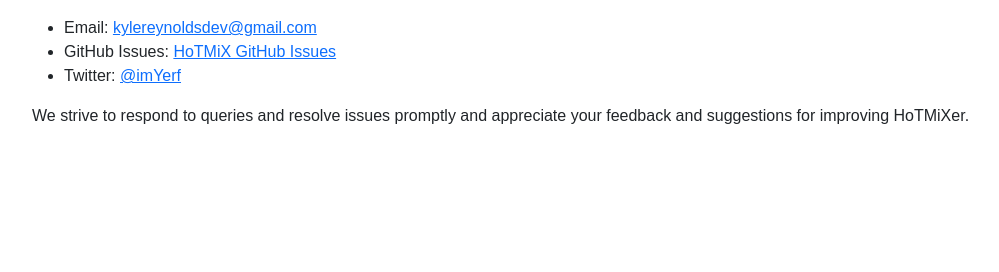
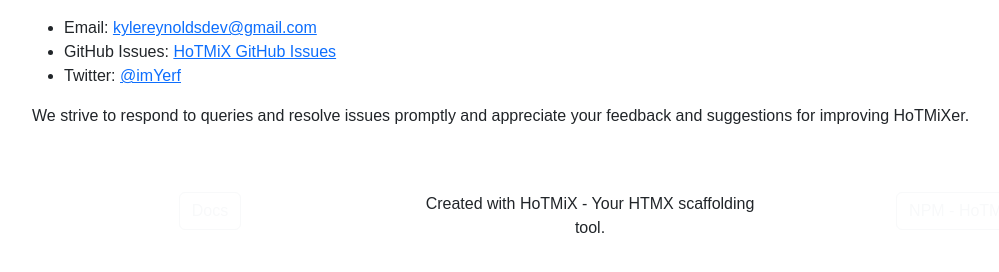
Before and after one commit to KDreynolds/hotmix_site, a Flask app: page /templates/docs.html in a window 1280 px wide. Shown: the part 910-1182 px from the top of the page, without its empty margins (50-1049 px from the left). Before the commit the page ends 1034 px from the top, so only its background shows below. Run offline with Flask 3, Linux system fonts and the light colour scheme.

Commit message:
broke shit

```diff
--- a/templates/docs.html
+++ b/templates/docs.html
@@ -98,9 +98,21 @@
 
     </main>
 
-    <!-- Footer (same as main page) -->
+    <!-- Footer -->
     <footer class="text-center py-3">
-        <!-- Footer content -->
+        <div class="container">
+            <div class="row">
+                <div class="col">
+                    <a href="/templates/docs.html" class="btn btn-outline-light">Docs</a>
+                </div>
+                <div class="col">
+                    <p>Created with HoTMiX - Your HTMX scaffolding tool.</p>
+                </div>
+                <div class="col">
+                    <a href="https://www.npmjs.com/package/hotmixer" target="_blank" class="btn btn-outline-light">NPM - HoTMiXer</a>
+                </div>
+            </div>
+        </div>
     </footer>
 
     <!-- Bootstrap and HTMX scripts -->
```
